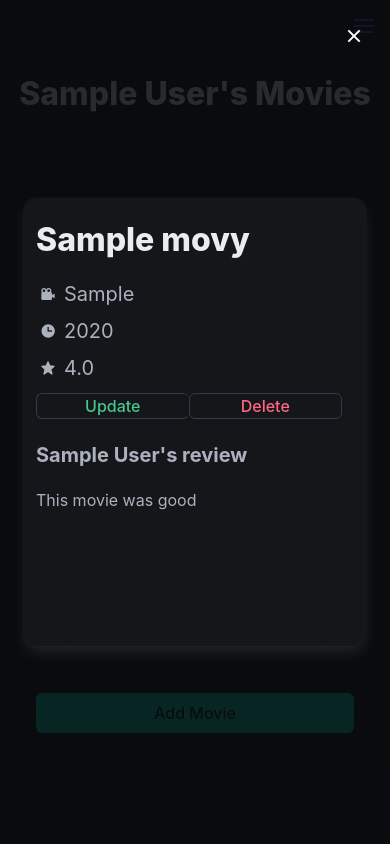
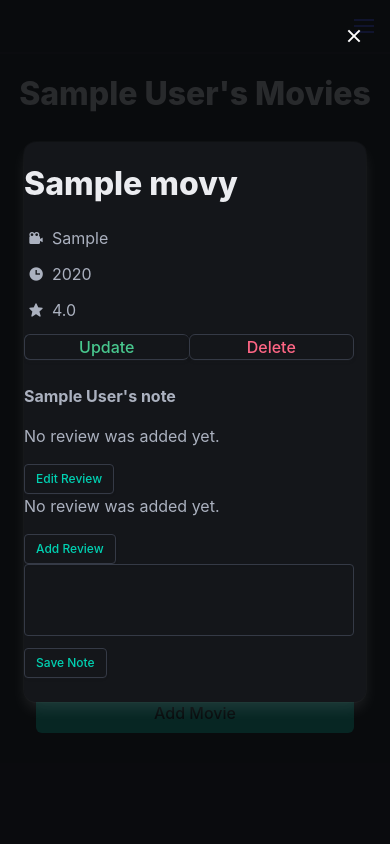
Before and after one commit to martinschne/moviweb-app, a Flask app: page /users/1 in a window 390 px wide, after a click that opens the changed part. Run offline with Flask 3, Linux system fonts and the light colour scheme; tables that the repository leaves empty hold one stand-in row (values such as "Sample post"); grey boxes marked "Sample" are stand-in pictures; some libraries are stand-ins or nearby versions.

Commit message:
adjust movie modal dialog - to be displaying movie details in responsive way and enabling adding a note to the user's movie.

```diff
--- a/app.py
+++ b/app.py
@@ -1,11 +1,12 @@
 import json
 import logging
 import os
+from doctest import debug_script
 from urllib.parse import urljoin, urlencode
 
 import requests
 from dotenv import load_dotenv
-from flask import Flask, render_template, request, redirect, url_for, flash, abort
+from flask import Flask, render_template, request, redirect, url_for, flash, abort, jsonify
 
 from data_manager.sqlite_data_manager import SQLiteDataManager
 from project.data_models import db, Movie, User
@@ -53,6 +54,7 @@ def list_users():
 def user_movies(user_id: int):
     movies = data_manager.get_user_movies(user_id)
     user = db.get_or_404(User, user_id, description="User not found!")
+    # Note - add notes to the movies
     return render_template("movies.html", movies=movies, user=user)
 
 
@@ -226,6 +228,17 @@ def delete_movie(user_id: int, movie_id: int):
     return redirect(url_for("user_movies", user_id=user_id))
 
 
+@app.route("/users/<int:user_id>/add_note/<int:movie_id>", methods=["POST"])
+def add_note(user_id: int, movie_id: int):
+    note = request.form.get("note").strip()
+    try:
+        data_manager.add_user_movie_note(user_id, movie_id, note)
+    except DatabaseError as error:
+        abort(500, description=str(error))
+
+    return jsonify(success=True, note=note), 200
+
+
 @app.errorhandler(404)
 def page_not_found(error):
     return render_template(
--- a/data_manager/sqlite_data_manager.py
+++ b/data_manager/sqlite_data_manager.py
@@ -140,3 +140,18 @@ class SQLiteDataManager(DataManagerInterface, ABC):
         ).scalars().first()
 
         return movie
+
+    def add_user_movie_note(self, user_id: int, movie_id: int, user_note: str):
+        try:
+            user_movie = self.db.session.execute(
+                self.db.select(UserMovie).filter(UserMovie.user_id == user_id, UserMovie.movie_id == movie_id)
+            ).scalars().first()
+            user_movie.user_note = user_note
+
+            self.db.session.commit()
+            logger.info(f"Note was saved for movie with ID: {movie_id} by user with ID: {user_id}.")
+        except SQLAlchemyError as error:
+            self.db.session.rollback()
+            error_message = f"Database error: {str(error)}"
+            logger.error(error_message)
+            raise DatabaseError("Saving note failed.") from error
--- a/project/data_models.py
+++ b/project/data_models.py
@@ -1,5 +1,5 @@
 from flask_sqlalchemy import SQLAlchemy
-from sqlalchemy import ForeignKey
+from sqlalchemy import ForeignKey, String
 from sqlalchemy.orm import Mapped, mapped_column, relationship
 
 db = SQLAlchemy()
@@ -44,7 +44,7 @@ class UserMovie(db.Model):
 
     user_id: Mapped[int] = mapped_column(ForeignKey("users.id"), primary_key=True)
     movie_id: Mapped[int] = mapped_column(ForeignKey("movies.id"), primary_key=True)
-    review: Mapped[str] = mapped_column(nullable=True)
+    user_note: Mapped[str] = mapped_column(String(120), nullable=True)
     user: Mapped["User"] = relationship("User", back_populates="user_movies")
     movie: Mapped["Movie"] = relationship("Movie", back_populates="user_movies")
 
--- a/static/css/style.css
+++ b/static/css/style.css
@@ -49,6 +49,14 @@
     border-bottom-left-radius: var(--bulma-box-radius) !important;
 }
 
+.modal-movie-card {
+    height: 100%;
+}
+
+#note-textarea {
+    resize: none;
+}
+
 .avatar {
     width: 99%;
     transition: width 0.7s;
--- a/static/js/script.js
+++ b/static/js/script.js
@@ -1,11 +1,47 @@
 document.addEventListener('DOMContentLoaded', () => {
     /* toggle showing items from hamburger menu on mobile devices */
-    const hamburger = document.querySelector(".navbar-burger")
+    const hamburger = document.querySelector(".navbar-burger");
     const menu = document.querySelector("#main-menu");
+    const addNoteForm = document.querySelector("#add-note-form");
+
+    const noteSection = document.querySelector("#note-section");
+    const noNoteSection = document.querySelector("#no-note-section");
+    const addNoteSection = document.querySelector("#add-note-section");
 
     hamburger.addEventListener("click", () => {
         hamburger.classList.toggle("is-active");
         menu.classList.toggle("is-active");
+    });
+
+    addNoteForm.addEventListener("submit", function (event) {
+        event.preventDefault();
+
+        // display loading indicator on the button
+        const saveNoteButton = document.querySelector("#save-note-button");
+        saveNoteButton.classList.add("is-loading");
+
+        const formData = new FormData(this);
+        fetch(this.action, {
+            method: "POST",
+            body: formData
+        })
+        .then(response => response.json())
+        .then(data => {
+            // after successfully adding a note
+            if (data.success && data.note) {
+                // disable loading on button
+                saveNoteButton.classList.remove("is-loading");
+                // remove no-note-section
+                noNoteSection.classList.add("is-hidden");
+                // remove add-note-section
+                addNoteSection.classList.add("is-hidden");
+                // display the note in note-section:
+                noteSection.classList.remove("is-hidden");
+                const noteText = document.querySelector("#note-text")
+                noteText.textContent = data.note;
+            }
+        })
+        .catch(error => console.error("Error:", error));
     });
 
     /* remove notification from page upon clicking on the delete button */
@@ -31,7 +67,7 @@ document.addEventListener('DOMContentLoaded', () => {
         $modal.querySelector("#movie-director").textContent = director;
         $modal.querySelector("#movie-year").textContent = year;
         $modal.querySelector("#movie-rating").textContent = rating;
-        $modal.querySelector("#movie-review-title").textContent = `${userName}'s review`;
+        $modal.querySelector("#movie-review-title").textContent = `${userName}'s note`;
 
         if (posterUrl != "None") {
             $modal.querySelector(".modal-movie-poster").src = posterUrl;
@@ -42,9 +78,12 @@ document.addEventListener('DOMContentLoaded', () => {
 
         updateButtonHref = `/users/${userId}/update_movie/${movieId}`;
         deleteButtonHref = `/users/${userId}/delete_movie/${movieId}`;
+        addNoteAction = `/users/${userId}/add_note/${movieId}`;
 
         $modal.querySelector("#update-movie-button").href = updateButtonHref;
         $modal.querySelector("#delete-movie-button").href = deleteButtonHref;
+
+        $modal.querySelector("#add-note-form").action = addNoteAction;
     }
 
     // Functions to open and close a modal
--- a/templates/modals/movie_modal.html
+++ b/templates/modals/movie_modal.html
@@ -2,47 +2,73 @@
     <div class="modal-background"></div>
     <div class="modal-content p-5">
         <div class="box movie-detail">
-            <article class="media">
+            <article class="media modal-movie-card">
                 <div class="media-left is-hidden-mobile">
                     <figure class="image">
                         <img class="modal-movie-poster">
                     </figure>
                 </div>
-                <div class="media-content py-5 pl-3 pr-5">
-                    <div class="container is-flex is-flex-direction-column" style="height: 400px;">
+                <div class="media-content py-5 pr-3">
+                    <div class="container is-flex is-flex-direction-column">
                         <div class="content">
                             <p class="title mb-5" id="movie-title">Title</p>
                             <div class="icon-text mb-3">
                                 <span class="icon">
                                     <i class="bx bxs-camera-movie"></i>
                                 </span>
-                                <span><p class="subtitle" id="movie-director">Director</p></span>
+                                <span><p id="movie-director">Director</p></span>
                             </div>
                             <div class="icon-text mb-3">
                                 <span class="icon">
                                     <i class="bx bxs-time"></i>
                                 </span>
-                                <span><p class="subtitle" id="movie-year">Year</p></span>
+                                <span><p id="movie-year">Year</p></span>
                             </div>
                             <div class="icon-text">
                                 <span class="icon">
                                     <i class="bx bxs-star"></i>
                                 </span>
-                                <span><p class="subtitle" id="movie-rating">Rating</p></span>
+                                <span><p id="movie-rating">Rating</p></span>
                             </div>
                         </div>
                         <section class="card-footer">
-                            <a href="" class="card-footer-item button has-text-success" id="update-movie-button">
+                            <a href="" class="button card-footer-item has-text-success" id="update-movie-button">
                                 Update
                             </a>
-                            <a href="#" class="card-footer-item button has-text-danger" id="delete-movie-button"
+                            <a href="#" class="button card-footer-item has-text-danger" id="delete-movie-button"
                                onclick="return confirm('Are you sure?');">
                                 Delete
                             </a>
                         </section>
                         <article class="content mt-5">
-                            <p class="subtitle has-text-weight-bold" id="movie-review-title">Review</p>
-                            <p>This movie was good</p>
+                            <p class="has-text-weight-bold" id="movie-review-title">Review</p>
+                            <section id="note-section" class="container">
+                                <p id="note-text">No review was added yet.</p>
+                                <a class="edit-note-button button is-small has-text-primary">Edit Review</a>
+                            </section>
+                            <section id="no-note-section" class="container">
+                                <p>No review was added yet.</p>
+                                <a class="add-note-button button is-small has-text-primary">Add Review</a>
+                            </section>
+                            <section id="add-note-section" class="container">
+                                <form class="form" id="add-note-form" method="post">
+                                    <div class="field">
+                                        <div class="control note-control">
+                                              <textarea id="note-textarea"
+                                                        class="textarea is-small"
+                                                        name="note"
+                                                        rows="3"
+                                                        maxlength="120"
+                                                        value=""></textarea>
+                                        </div>
+                                    </div>
+                                    <button id="save-note-button"
+                                            class="button has-text-primary is-small"
+                                            type="submit">
+                                        Save Note
+                                    </button>
+                                </form>
+                            </section>
                         </article>
                     </div>
                 </div>
```
